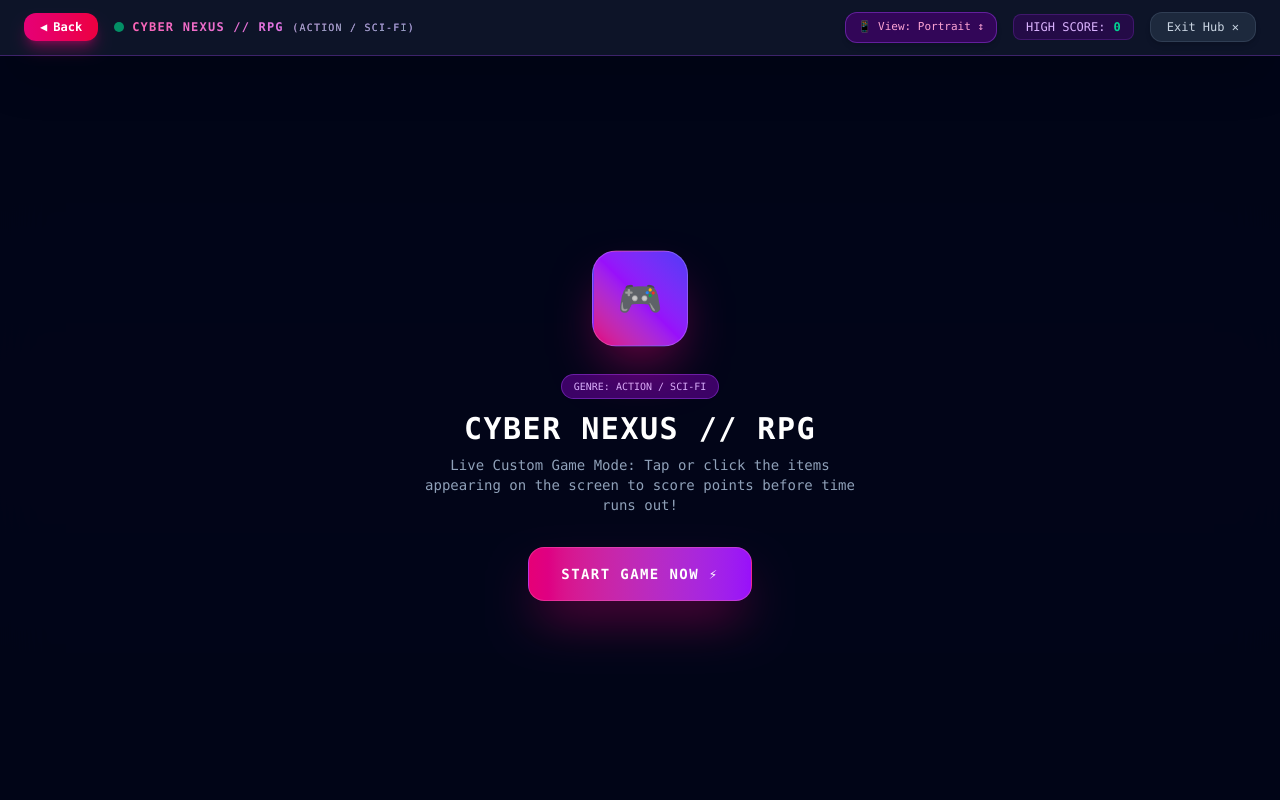
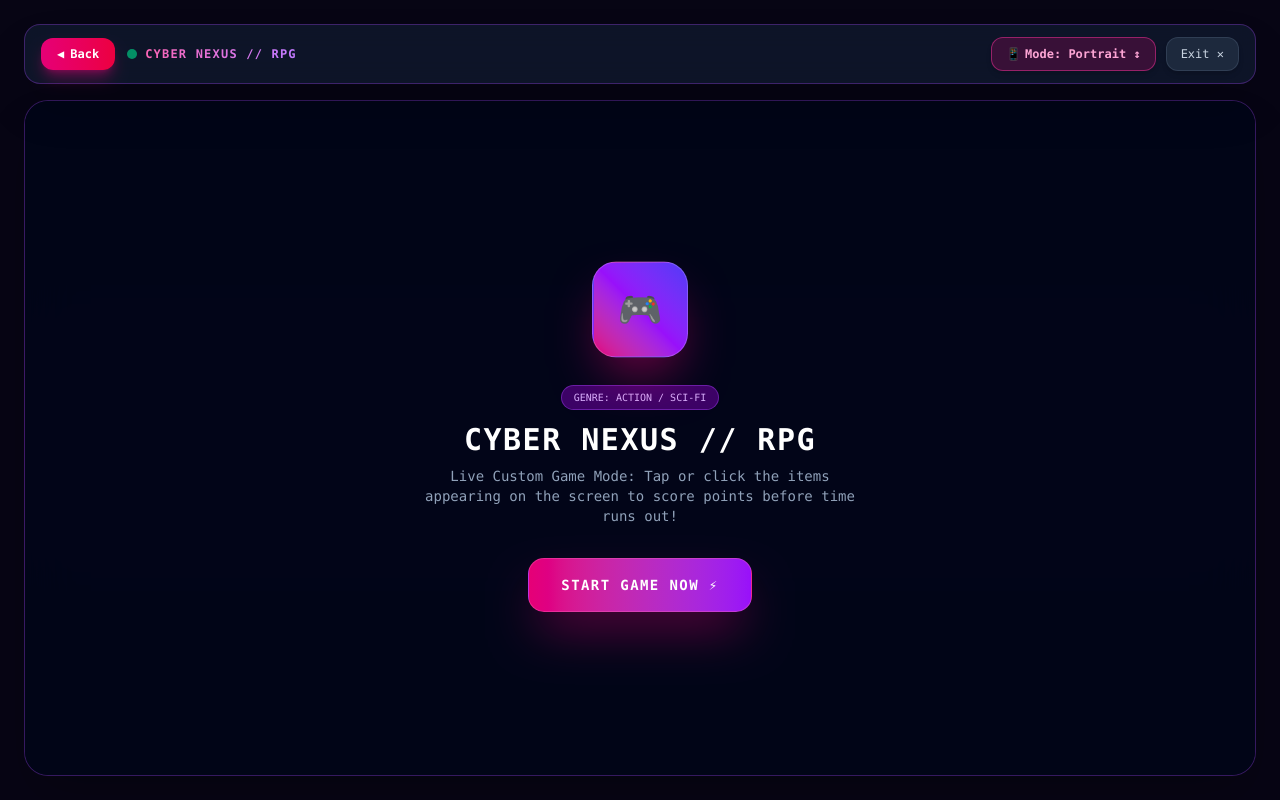
Before and after one commit to Patil-IndiePulse/IndiePulse, a Next.js app: page /play/1 in a window 1280 px wide. Built offline with nearby package versions, Linux system fonts and the light colour scheme.

Commit message:
fix: resolve mobile zoom and make game container fully responsive with clear orientation button

```diff
--- a/app/play/[id]/page.tsx
+++ b/app/play/[id]/page.tsx
@@ -16,12 +16,11 @@ export default function ProGamePlayer() {
   const [timeLeft, setTimeLeft] = useState(30);
   const [gameOver, setGameOver] = useState(false);
   const [targets, setTargets] = useState<{ id: number; x: number; y: number; type: string }[]>([]);
-  const [isLandscape, setIsLandscape] = useState(false); // Mobile orientation toggle state
+  const [isLandscape, setIsLandscape] = useState(false);
 
   useEffect(() => {
     const savedGames = JSON.parse(localStorage.getItem('indipulse_games') || '{}');
 
-    // Check if game exists in local storage (user submitted)
     if (savedGames[gameId as string]?.title) {
       setGameTitle(savedGames[gameId as string].title);
       setGameGenre(savedGames[gameId as string].genre || 'Indie / Custom');
@@ -41,7 +40,6 @@ export default function ProGamePlayer() {
     setHighScore(parseInt(savedHighScore));
   }, [gameId]);
 
-  // Timer Loop
   useEffect(() => {
     let timer: NodeJS.Timeout;
     if (isPlaying && timeLeft > 0 && !gameOver) {
@@ -59,7 +57,6 @@ export default function ProGamePlayer() {
     return () => clearInterval(timer);
   }, [isPlaying, timeLeft, gameOver]);
 
-  // Target Spawner Loop based on Game Type / Title
   useEffect(() => {
     let spawner: NodeJS.Timeout;
     if (isPlaying && !gameOver) {
@@ -67,7 +64,6 @@ export default function ProGamePlayer() {
         setTargets((prev) => {
           if (prev.length >= 6) return prev;
 
-          // Customize item icons based on game title keywords
           let itemTypes = ['⚡', '💎', '⭐'];
           if (gameTitle.toLowerCase().includes('candy') || gameTitle.toLowerCase().includes('crush')) {
             itemTypes = ['🍬', '🍫', '🍭', '⭐'];
@@ -136,51 +132,46 @@ export default function ProGamePlayer() {
   };
 
   return (
-    <main className={`fixed inset-0 w-screen h-screen bg-slate-950 text-white flex flex-col select-none overflow-hidden m-0 p-0 font-mono transition-transform duration-300 ${isLandscape ? 'rotate-90 md:rotate-0 origin-center min-h-[100vw]' : ''}`}>
+    <main className={`min-h-screen bg-[#070514] text-white flex flex-col select-none overflow-x-hidden p-3 md:p-6 font-mono transition-all duration-300 ${isLandscape ? 'rotate-90 md:rotate-0 origin-center min-w-[100vw]' : ''}`}>
 
-      {/* Top Bar */}
-      <div className="w-full bg-slate-900/90 border-b border-purple-500/30 px-6 py-3 flex items-center justify-between shadow-2xl shrink-0 z-50 backdrop-blur-md">
-        <div className="flex items-center gap-4">
+      {/* Top Navigation & Controls Bar */}
+      <div className="w-full bg-slate-900/90 border border-purple-500/30 px-4 py-3 rounded-2xl flex flex-wrap items-center justify-between gap-3 shadow-2xl z-50 backdrop-blur-md mb-4">
+        <div className="flex items-center gap-3">
           <button
             onClick={() => router.back()}
-            className="px-4 py-1.5 rounded-xl bg-gradient-to-r from-pink-600 to-rose-600 hover:from-pink-500 text-white text-xs font-bold shadow-lg shadow-pink-600/40 transition-all hover:scale-105 active:scale-95 cursor-pointer flex items-center gap-1.5"
+            className="px-4 py-2 rounded-xl bg-gradient-to-r from-pink-600 to-rose-600 hover:from-pink-500 text-white text-xs font-bold shadow-lg shadow-pink-600/40 transition-all hover:scale-105 active:scale-95 cursor-pointer flex items-center gap-1.5"
           >
             <span>◀</span> Back
           </button>
 
           <div className="flex items-center gap-2">
             <span className="w-2.5 h-2.5 rounded-full bg-emerald-500 animate-pulse"></span>
-            <h1 className="text-xs font-black text-transparent bg-clip-text bg-gradient-to-r from-pink-400 to-purple-400 uppercase tracking-widest truncate max-w-xs md:max-w-md">
-              {gameTitle} <span className="text-[10px] text-slate-400 font-normal">({gameGenre})</span>
+            <h1 className="text-xs font-black text-transparent bg-clip-text bg-gradient-to-r from-pink-400 to-purple-400 uppercase tracking-widest truncate max-w-[180px] sm:max-w-xs">
+              {gameTitle}
             </h1>
           </div>
         </div>
 
-        <div className="flex items-center gap-4">
-          {/* Mobile Orientation Toggle Button */}
+        <div className="flex items-center gap-2.5">
+          {/* Orientation Toggle Button */}
           <button
             onClick={() => setIsLandscape(!isLandscape)}
-            className="px-3 py-1.5 rounded-xl bg-purple-950/80 border border-purple-500/40 text-[11px] font-mono text-pink-300 hover:bg-purple-900 transition-all cursor-pointer shadow-md"
+            className="px-3.5 py-2 rounded-xl bg-pink-600/20 border border-pink-500/50 text-xs font-bold text-pink-300 hover:bg-pink-600/30 transition-all cursor-pointer shadow-md flex items-center gap-1"
           >
-            📱 View: {isLandscape ? 'Landscape ↔' : 'Portrait ↕'}
+            <span>📱</span> Mode: {isLandscape ? 'Landscape ↔' : 'Portrait ↕'}
           </button>
-
-          <div className="hidden sm:flex items-center gap-2 text-xs text-purple-300 bg-purple-950/50 px-3 py-1 rounded-lg border border-purple-500/20">
-            <span>HIGH SCORE:</span>
-            <span className="text-emerald-400 font-bold">{highScore}</span>
-          </div>
 
           <button
             onClick={() => router.push('/')}
-            className="px-4 py-1.5 rounded-xl bg-slate-800 hover:bg-slate-700 border border-slate-600/50 text-xs text-slate-300 transition-all shadow-md cursor-pointer"
+            className="px-3.5 py-2 rounded-xl bg-slate-800 hover:bg-slate-700 border border-slate-600/50 text-xs text-slate-300 transition-all shadow-md cursor-pointer"
           >
-            Exit Hub ✕
+            Exit ✕
           </button>
         </div>
       </div>
 
-      {/* Arena */}
-      <div className="relative w-full flex-1 bg-gradient-to-b from-slate-950 via-purple-950/20 to-slate-950 overflow-hidden flex flex-col items-center justify-center">
+      {/* Arena Container */}
+      <div className="relative w-full flex-1 min-h-[75vh] bg-gradient-to-b from-slate-950 via-purple-950/20 to-slate-950 rounded-3xl border border-purple-500/30 overflow-hidden flex flex-col items-center justify-center shadow-2xl">
 
         {!isPlaying && !gameOver && (
           <div className="absolute inset-0 z-40 flex flex-col items-center justify-center bg-slate-950/90 backdrop-blur-xl p-6 text-center">
@@ -207,11 +198,11 @@ export default function ProGamePlayer() {
         {/* Gameplay HUD */}
         {isPlaying && (
           <>
-            <div className="absolute top-6 left-6 right-6 flex justify-between items-center z-30 pointer-events-none">
-              <div className="px-4 py-2 rounded-xl bg-slate-900/80 border border-purple-500/30 backdrop-blur-md shadow-lg text-xs">
+            <div className="absolute top-4 left-4 right-4 flex justify-between items-center z-30 pointer-events-none">
+              <div className="px-4 py-2 rounded-xl bg-slate-900/90 border border-purple-500/30 backdrop-blur-md shadow-lg text-xs">
                 SCORE: <span className="text-emerald-400 font-bold text-base ml-1">{score}</span>
               </div>
-              <div className="px-4 py-2 rounded-xl bg-slate-900/80 border border-purple-500/30 backdrop-blur-md shadow-lg text-xs">
+              <div className="px-4 py-2 rounded-xl bg-slate-900/90 border border-purple-500/30 backdrop-blur-md shadow-lg text-xs">
                 TIME: <span className={`font-bold text-base ml-1 ${timeLeft <= 5 ? 'text-red-500 animate-ping' : 'text-pink-400'}`}>{timeLeft}s</span>
               </div>
             </div>
```
